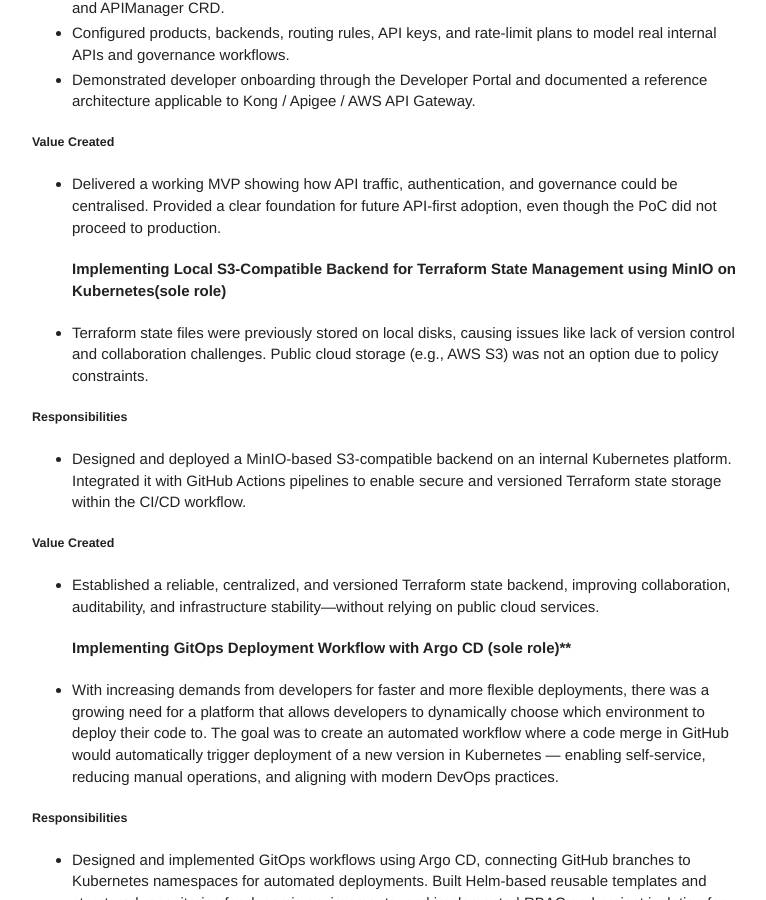
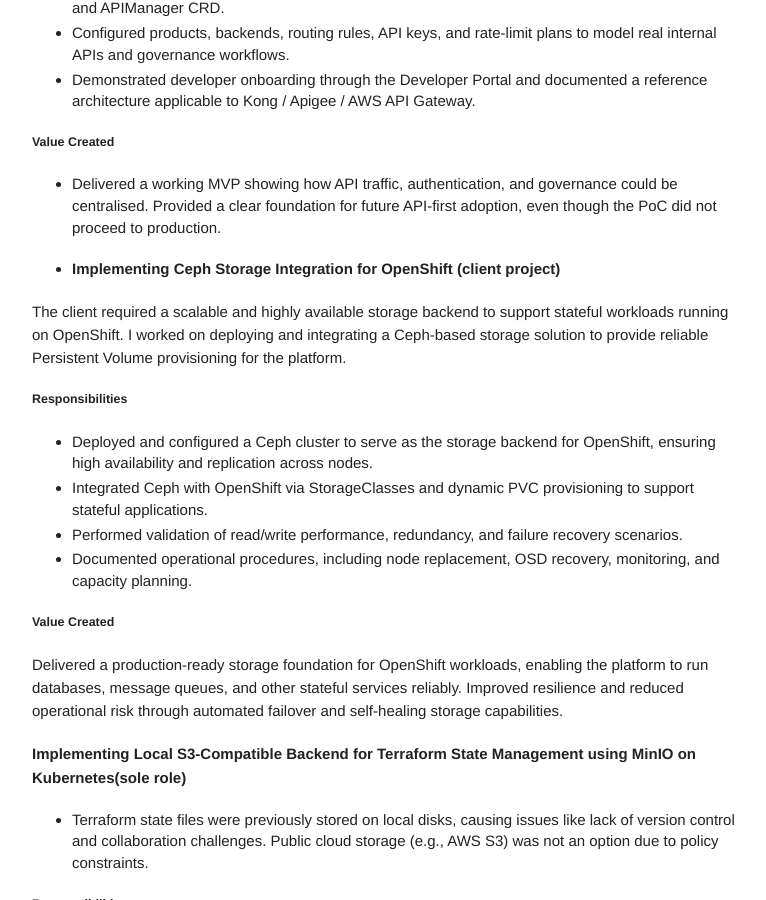
Before and after one commit to gcccheng/wugui, a Jekyll site: the page built from cvenglish.md, in a window 1280 px wide and 900 px high, scrolled down 3850 px. Shown: the whole window, without its empty margins (118-884 px from the left). Built offline with Jekyll 4.4.1, drawn with Linux system fonts in a browser that asks for light colours.

Commit message:
Update cvenglish.md

```diff
--- a/cvenglish.md
+++ b/cvenglish.md
@@ -106,6 +106,22 @@ The existing use of GitHub self-hosted runners on virtual machines (VMs) led to
 ##### Value Created
 
 - Delivered a working MVP showing how API traffic, authentication, and governance could be centralised. Provided a clear foundation for future API-first adoption, even though the PoC did not proceed to production.
+-
+#### Implementing Ceph Storage Integration for OpenShift (client project)
+
+The client required a scalable and highly available storage backend to support stateful workloads running on OpenShift. I worked on deploying and integrating a Ceph-based storage solution to provide reliable Persistent Volume provisioning for the platform.
+
+##### Responsibilities
+
+- Deployed and configured a Ceph cluster to serve as the storage backend for OpenShift, ensuring high availability and replication across nodes.
+- Integrated Ceph with OpenShift via StorageClasses and dynamic PVC provisioning to support stateful applications.
+- Performed validation of read/write performance, redundancy, and failure recovery scenarios.
+- Documented operational procedures, including node replacement, OSD recovery, monitoring, and capacity planning.
+
+##### Value Created
+Delivered a production-ready storage foundation for OpenShift workloads, enabling the platform to run databases, message queues, and other stateful services reliably.
+Improved resilience and reduced operational risk through automated failover and self-healing storage capabilities.
+
 #### Implementing Local S3-Compatible Backend for Terraform State Management using MinIO on Kubernetes(sole role)
 - Terraform state files were previously stored on local disks, causing issues like lack of version control and collaboration challenges. Public cloud storage (e.g., AWS S3) was not an option due to policy constraints.
 
```
